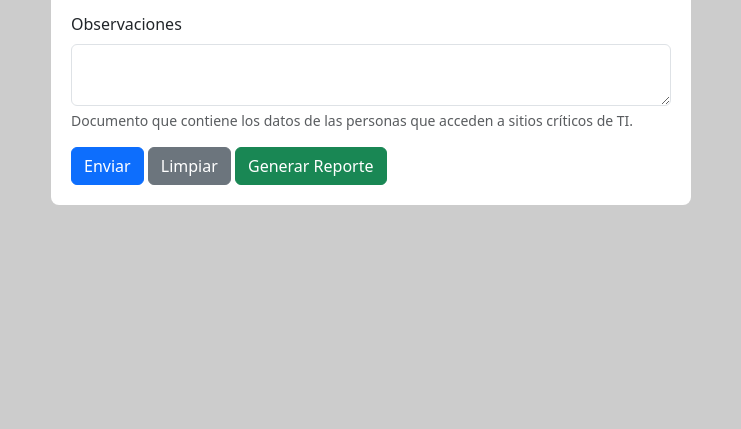
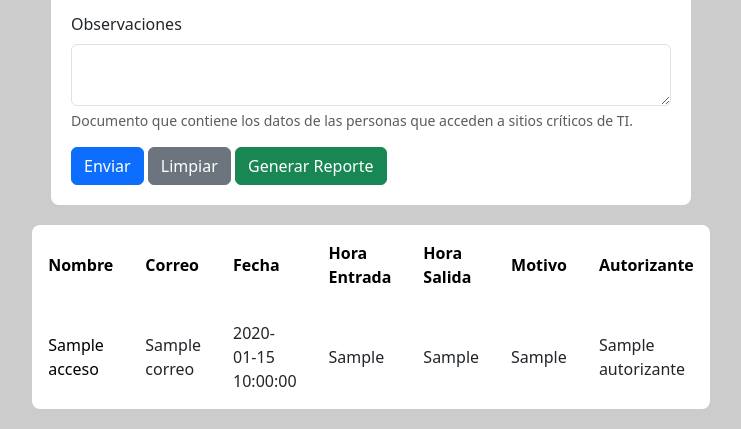
Before and after one commit to imjazmina/sistema_de_acceso, a Flask app: page / in a window 1280 px wide. Shown: the part 959-1388 px from the top of the page, without its empty margins (269-1010 px from the left). Before the commit the page ends 1164 px from the top, so only its background shows below. Run offline with Flask 3, Linux system fonts and the light colour scheme; a database or web service that is not in the repository returns one stand-in record (values such as "Sample title"); some libraries are stand-ins or nearby versions.

Commit message:
mostar registros en pantalla

```diff
--- a/registro/main.py
+++ b/registro/main.py
@@ -18,9 +18,9 @@ os.makedirs(UPLOAD_FOLDER, exist_ok=True)
 app.config['UPLOAD_FOLDER'] = UPLOAD_FOLDER
 
 # Ruta principal: muestra el formulario y los registros
-@app.route("/", methods=["GET"])
+@app.route('/', methods=["GET"])
 def home():
-    accesos =[]
+
     try:
         conn = psycopg2.connect(
             database =os.getenv("DB_NAME"),
@@ -30,8 +30,9 @@ def home():
             port = os.getenv("DB_PORT")
         )
         cur = conn.cursor()
-        cur.execute("select * from acceso")
+        cur.execute("select nombre, correo, fecha, hora_entrada, hora_salida, motivo_ingreso, autorizante from acceso")
         accesos = cur.fetchall()
+        print(accesos)
         cur.close()
         conn.close()
     except Exception as e:
@@ -86,10 +87,11 @@ def crear_acceso():
         motivo_ingreso = request.form["motivo"]
         autorizante = request.form["autorizante"]
         observacion = request.form["observacion"]
-
+        # X
         if hora_entrada >= hora_salida:
             flash("La hora de entrada debe ser anterior a la hora de salida", "warning")
-            return redirect(url_for("home"))
+            return render_template('formulario.html',  hora_entrada=hora_entrada, hora_salida=hora_salida)
+
         if not all([name, correo, motivo_ingreso, autorizante]):
             flash("Todos los campos obligatorios deben ser completados", "warning")
             return redirect(url_for("home"))
@@ -113,7 +115,6 @@ def crear_acceso():
         flash(f"Error al procesar el acceso {e}" , "danger")
 
     return redirect("/")
-
 
 #ruta para generar pdf de los registros
 @app.route("/crear-reporte", methods = ["GET"])
--- a/registro/templates/index.html
+++ b/registro/templates/index.html
@@ -11,7 +11,7 @@
       body {
         background-color: #ccc;
       }
-      .container {
+      .container, table {
         background-color: #fff;
         margin: 20px auto;
         padding: 20px;
@@ -149,11 +149,36 @@
 
         <button type="submit" class="btn btn-primary">Enviar</button>
         <button type="button" class="btn btn-secondary" onclick="limpiarFormulario()">Limpiar</button>
-        <a href="{{ url_for('generar_reporte') }}" class="btn btn-success" target="_blank">
-      Generar Reporte
-      </a>
-
+        <a href="{{ url_for('generar_reporte') }}" class="btn btn-success" target="_blank">Generar Reporte</a>
+      </div>
       </form>
+  <!--filtrar por fecha-->
+    <table class="col-6">
+          <thead class="text-black text-sm uppercase">
+            <tr>
+              <th class="p-3">Nombre</th>
+              <th class="p-3">Correo</th>
+              <th class="p-3">Fecha</th>
+              <th class="p-3">Hora Entrada</th>
+              <th class="p-3">Hora Salida</th>
+              <th class="p-3">Motivo</th>
+              <th class="p-3">Autorizante</th>
+            </tr>
+          </thead>
+          <tbody class="divide-y divide-gray-200">
+             {% for acceso in accesos %}
+             <tr>
+                  <td class="p-3 text-black">{{ acceso[0] }}</td>
+                  <td class="p-3">{{ acceso[1] }}</td>
+                  <td class="p-3">{{ acceso[2] }}</td>
+                  <td class="p-3">{{ acceso[3] }}</td>
+                  <td class="p-3">{{ acceso[4] }}</td>
+                  <td class="p-3">{{ acceso[5] }}</td>
+                  <td class="p-3">{{ acceso[6] }}</td>
+              </tr>
+            {% endfor %}
+          </tbody>
+        </table>
   </div>
   <script src="{{ url_for('static', filename='js/index.js') }}" defer></script>
   </body>
```
Also changed, not shown: README.md.
